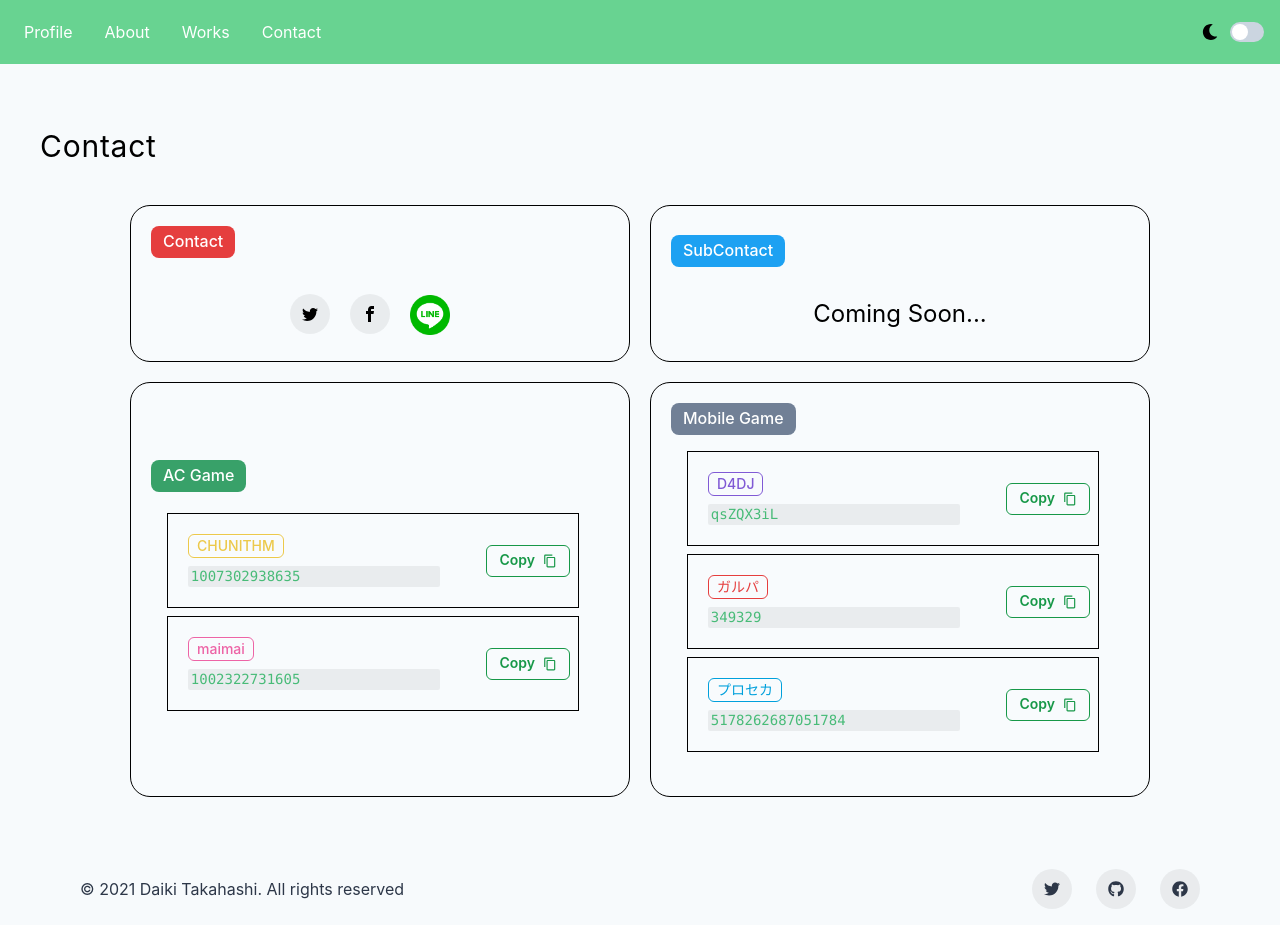
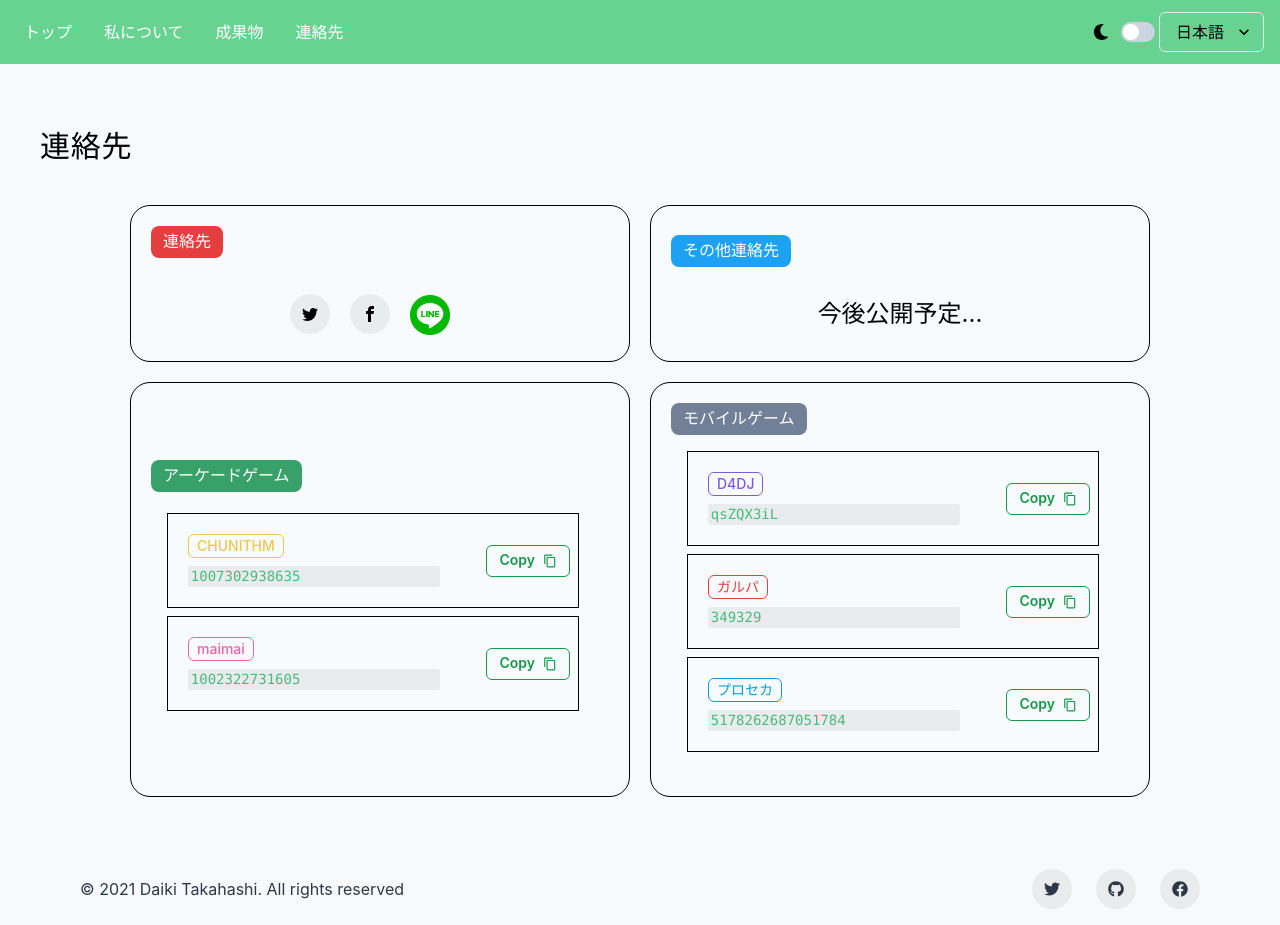
Before and after one commit to RimlTempest/RimlTempest.github.io, a Next.js app: page /contact in a window 1280 px wide. Built offline with nearby package versions, Linux system fonts and the light colour scheme.

Commit message:
update: i18nが対応されるように紐付け

```diff
--- a/src/components/Organisms/ACGameCard.tsx
+++ b/src/components/Organisms/ACGameCard.tsx
@@ -2,11 +2,13 @@ import React, { useState } from 'react';
 import { Flex, Tag, useClipboard, useToast } from '@chakra-ui/react';
 import { Games, acGameItems } from '../../types/Game';
 import { GameGroup } from '../../components/Molecules/GameGroup';
+import { useLocale } from '../../hooks/useLocale';
 
 export const ACGameCard: React.FC = () => {
   const [copyText, setCopyText] = useState('');
   const toast = useToast();
   const { onCopy } = useClipboard(copyText);
+  const { locale, i18n } = useLocale();
 
   const gameCopyClicked: (id: number) => void = (id: number) => {
     switch (id) {
@@ -21,9 +23,14 @@ export const ACGameCard: React.FC = () => {
         break;
     }
     toast({
-      title: `${
-        acGameItems.find((item) => item.id === id).title
-      }のフレンドコードをコピーしました。`,
+      title:
+        locale === 'ja'
+          ? `${acGameItems.find((item) => item.id === id).title} ${
+              i18n.FRIEND_CODE_COPY_MESSAGE
+            }`
+          : `${i18n.FRIEND_CODE_COPY_MESSAGE} ${
+              acGameItems.find((item) => item.id === id).title
+            }`,
     });
     onCopy();
   };
@@ -38,7 +45,7 @@ export const ACGameCard: React.FC = () => {
       borderRadius="20px"
     >
       <Tag variant="solid" size="lg" rounded="lg" colorScheme="green" mb="5px">
-        AC Game
+        {i18n.ARCADE_GAME_CARD_TITLE}
       </Tag>
       <Flex
         justifyContent="center"
--- a/src/components/Organisms/ComingSoonCard.tsx
+++ b/src/components/Organisms/ComingSoonCard.tsx
@@ -2,8 +2,10 @@ import React from 'react';
 import { Box, Image, Text, useColorModeValue } from '@chakra-ui/react';
 import { HiOutlineLockClosed } from 'react-icons/hi';
 import { CardProps } from '../../types/CardTypes';
+import { useLocale } from '../../hooks/useLocale';
 
 export const ComingSoonCard: React.FC<CardProps> = (props: CardProps) => {
+  const { i18n } = useLocale();
   return (
     <Box
       display="flex"
@@ -43,7 +45,7 @@ export const ComingSoonCard: React.FC<CardProps> = (props: CardProps) => {
             flexDirection="row"
           />
           <Text fontWeight="bold" fontSize="xl">
-            Coming Soon...
+            {i18n.FUTURE_RELEASE}
           </Text>
           <Text fontSize="sm" mb={3} minHeight="100px" maxHeight="150px"></Text>
           <Box
--- a/src/components/Organisms/Header.tsx
+++ b/src/components/Organisms/Header.tsx
@@ -9,16 +9,12 @@ import {
   IconButton,
   useDisclosure,
   Stack,
+  Select,
 } from '@chakra-ui/react';
 import { HamburgerIcon, CloseIcon } from '@chakra-ui/icons';
 import { DarkModeSwitch } from '../Molecules/DarkModeSwitch';
-
-const Links = [
-  { id: 0, name: 'Profile', path: '/' },
-  { id: 1, name: 'About', path: '/about' },
-  { id: 2, name: 'Works', path: '/work' },
-  { id: 3, name: 'Contact', path: '/contact' },
-];
+import { useLocale } from '../../hooks/useLocale';
+import { RecoilValueReadOnly } from 'recoil';
 
 const colorGreen = {
   header: 'green.300',
@@ -33,6 +29,25 @@ const colorPink = {
 export const Header: React.FC = () => {
   const { isOpen, onOpen, onClose } = useDisclosure();
   const router: NextRouter = useRouter();
+  const { locale, i18n } = useLocale();
+
+  const Links = [
+    { id: 0, name: i18n.TOPPAGE_HEADER_TEXT, path: '/' },
+    { id: 1, name: i18n.ABOUT_HEADER_TEXT, path: '/about' },
+    { id: 2, name: i18n.PRODUCTS_HEADER_TEXT, path: '/work' },
+    { id: 3, name: i18n.CONTACT_HEADER_TEXT, path: '/contact' },
+  ];
+
+  const localeHandler = (e) => {
+    console.log(e.target.value, locale);
+    if (locale !== e.target.value) {
+      if ('en' === e.target.value) {
+        router.push('/', '/', { locale: 'en' });
+      } else {
+        router.push('/', '/', { locale: 'ja' });
+      }
+    }
+  };
 
   return (
     <>
@@ -80,6 +95,10 @@ export const Header: React.FC = () => {
           </HStack>
           <Flex alignItems={'center'}>
             <DarkModeSwitch />
+            <Select defaultValue="ja" ml={1} onChange={localeHandler}>
+              <option value="ja">日本語</option>
+              <option value="en">English</option>
+            </Select>
           </Flex>
         </Flex>
 
--- a/src/components/Organisms/MobileGameCard.tsx
+++ b/src/components/Organisms/MobileGameCard.tsx
@@ -2,11 +2,13 @@ import React, { useState } from 'react';
 import { Text, Flex, Tag, useClipboard, useToast } from '@chakra-ui/react';
 import { Games, mobileGameItems } from '../../types/Game';
 import { GameGroup } from '../../components/Molecules/GameGroup';
+import { useLocale } from '../../hooks/useLocale';
 
 export const MobileGameCard: React.FC = () => {
   const [copyText, setCopyText] = useState('');
   const toast = useToast();
   const { onCopy } = useClipboard(copyText);
+  const { locale, i18n } = useLocale();
 
   const gameCopyClicked = (id: any) => {
     switch (id) {
@@ -24,8 +26,14 @@ export const MobileGameCard: React.FC = () => {
         break;
     }
     toast({
-      title: `${mobileGameItems.find((item) => item.id === id).title}
-            のフレンドコードをコピーしました。`,
+      title:
+        locale === 'ja'
+          ? `${mobileGameItems.find((item) => item.id === id).title} ${
+              i18n.FRIEND_CODE_COPY_MESSAGE
+            }`
+          : `${i18n.FRIEND_CODE_COPY_MESSAGE} ${
+              mobileGameItems.find((item) => item.id === id).title
+            }`,
     });
     onCopy();
   };
@@ -40,7 +48,7 @@ export const MobileGameCard: React.FC = () => {
       p={5}
     >
       <Tag variant="solid" size="lg" rounded="lg" colorScheme="gray">
-        <Text>Mobile Game</Text>
+        {i18n.MOBILE_GAME_CARD_TITLE}
       </Tag>
       <Flex
         justifyContent="center"
--- a/src/components/Organisms/SubSnsCard.tsx
+++ b/src/components/Organisms/SubSnsCard.tsx
@@ -1,8 +1,10 @@
 import React from 'react';
 import { Flex, Tag, Text } from '@chakra-ui/react';
 import { SnsCardProps } from '../../types/CardTypes';
+import { useLocale } from '../../hooks/useLocale';
 
 export const SubSnsCard: React.FC<SnsCardProps> = (props: SnsCardProps) => {
+  const { i18n } = useLocale();
   return (
     <Flex
       justifyContent="center"
@@ -29,7 +31,7 @@ export const SubSnsCard: React.FC<SnsCardProps> = (props: SnsCardProps) => {
         mt="3vh"
         width="100%"
       >
-        <Text fontSize="2xl">Coming Soon...</Text>
+        <Text fontSize="2xl">{i18n.FUTURE_RELEASE}</Text>
       </Flex>
     </Flex>
   );
--- a/src/pages/contact/index.tsx
+++ b/src/pages/contact/index.tsx
@@ -5,8 +5,10 @@ import { SnsCard } from '../../components/Organisms/SnsCard';
 import { SubSnsCard } from '../../components/Organisms/SubSnsCard';
 import { ACGameCard } from '../../components/Organisms/ACGameCard';
 import { MobileGameCard } from '../../components/Organisms/MobileGameCard';
+import { useLocale } from '../../hooks/useLocale';
 
 const Contact: React.FC = () => {
+  const { i18n } = useLocale();
   return (
     <FullLayout>
       <Flex
@@ -17,7 +19,7 @@ const Contact: React.FC = () => {
         mt={5}
       >
         <Text fontSize="3xl" textAlign="center" letterSpacing="wide">
-          Contact
+          {i18n.CONTACT_TITLE}
         </Text>
       </Flex>
       <Flex
@@ -37,8 +39,8 @@ const Contact: React.FC = () => {
           }}
           gap={5}
         >
-          <SnsCard title="Contact" color="red" />
-          <SubSnsCard title="SubContact" color="twitter" />
+          <SnsCard title={i18n.CONTACT_CARD_TITLE} color="red" />
+          <SubSnsCard title={i18n.SUB_CONTACT_CARD_TITLE} color="twitter" />
           <ACGameCard />
           <MobileGameCard />
         </Grid>
--- a/src/pages/work/[id].tsx
+++ b/src/pages/work/[id].tsx
@@ -4,11 +4,13 @@ import { Layout } from '../../layout/Layout';
 import { NextRouter, useRouter } from 'next/router';
 import { useRecoilState } from 'recoil';
 import { workState } from '../../store/WorkStore';
+import { useLocale } from '../../hooks/useLocale';
 
 const Works: React.FC = () => {
   const router: NextRouter = useRouter();
   const [query, setPost] = useState(router.query);
   const [workList, setWorkList] = useRecoilState(workState);
+  const { i18n } = useLocale();
 
   useEffect(() => {
     setPost(router.query);
@@ -25,7 +27,7 @@ const Works: React.FC = () => {
           mt={5}
         >
           <Text fontSize="3xl" textAlign="center" letterSpacing="wide">
-            Work
+            {i18n.PRODUCT_TITLE}
           </Text>
         </Flex>
         <Flex
--- a/src/pages/work/index.tsx
+++ b/src/pages/work/index.tsx
@@ -4,8 +4,10 @@ import { Layout } from '../../layout/Layout';
 import { WorkCard } from '../../components/Organisms/WorkCard';
 import { ComingSoonCard } from '../../components/Organisms/ComingSoonCard';
 import { WorkTestData } from '../../types/Work';
+import { useLocale } from '../../hooks/useLocale';
 
 const Work: React.FC = () => {
+  const { i18n } = useLocale();
   return (
     <Layout height="100vh">
       <Flex flexDirection="column" p={10} width="100%" height="100%">
@@ -17,7 +19,7 @@ const Work: React.FC = () => {
           mt={5}
         >
           <Text fontSize="3xl" textAlign="center" letterSpacing="wide">
-            Works
+            {i18n.PRODUCTS_TITLE}
           </Text>
         </Flex>
         <Flex
```
Also changed, not shown: src/pages/about/index.tsx (+6 -4 lines).
